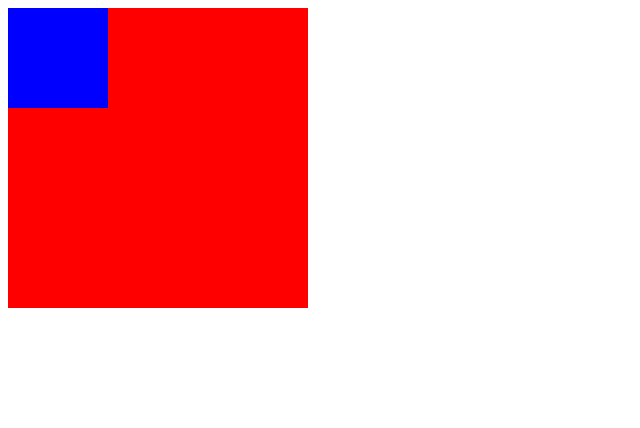
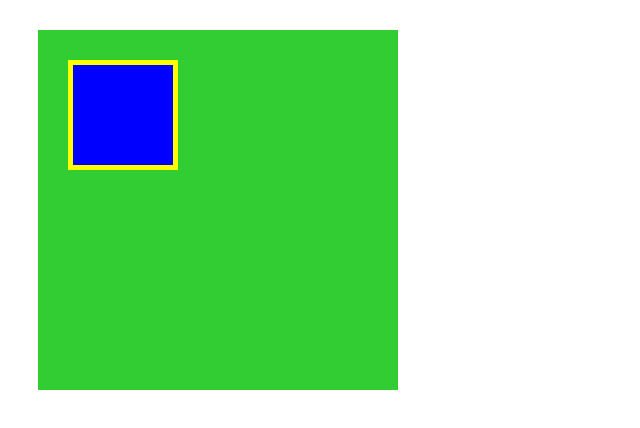
Before and after one commit to shino202204/git-practice, a plain HTML site: page box/box.html in a window 1280 px wide. Shown: the whole page, without its empty margins (0-640 px from the left). Drawn offline with Linux system fonts and the light colour scheme.

Commit message:
演習問題でbox1の色をredからlimegreenへ変更しました

```diff
--- a/box/box.css
+++ b/box/box.css
@@ -1,11 +1,15 @@
 .box1 {
   width: 300px;
   height: 300px;
-  background-color: red;
+  /*background-color: red;*/
+  background-color: limegreen;
+  margin: 30px;
+  padding: 30px;
 }
 
 .box2 {
   width: 100px;
   height: 100px;
   background-color: blue;
+  border: 5px solid yellow;
 }
```
